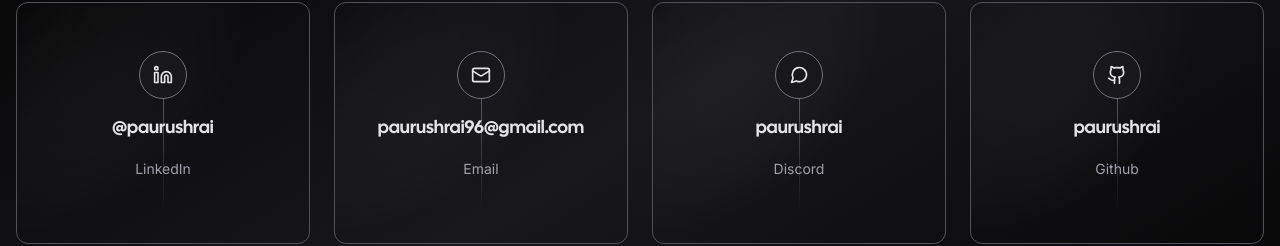
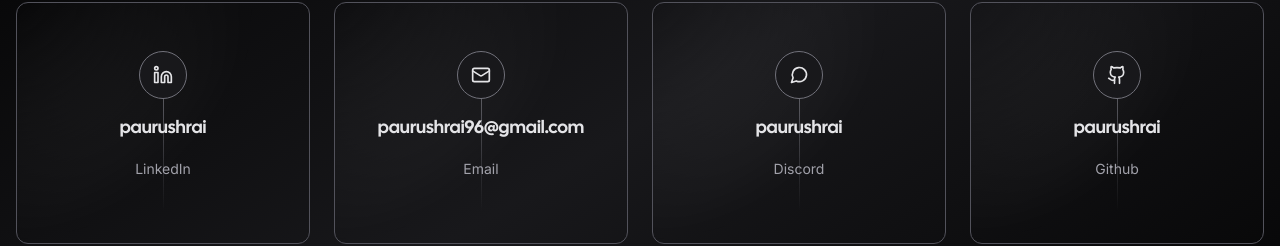
Before and after one commit to paurushrai/portfolio, a Next.js app: page /contact in a window 1280 px wide. Shown: the part 277-523 px from the top of the page. Built offline with nearby package versions, Linux system fonts and the light colour scheme; no server answers; what tailwindcss-debug-screens would draw is missing.

Commit message:
fix: remove @ symbol from LinkedIn handle in contact page

```diff
--- a/app/contact/page.tsx
+++ b/app/contact/page.tsx
@@ -9,7 +9,7 @@ const socials = [
     icon: <LinkedinIcon size={20} />,
     href: "https://linkedin.com/in/paurushrai",
     label: "LinkedIn",
-    handle: "@paurushrai",
+    handle: "paurushrai",
   },
   {
     icon: <Mail size={20} />,
```
